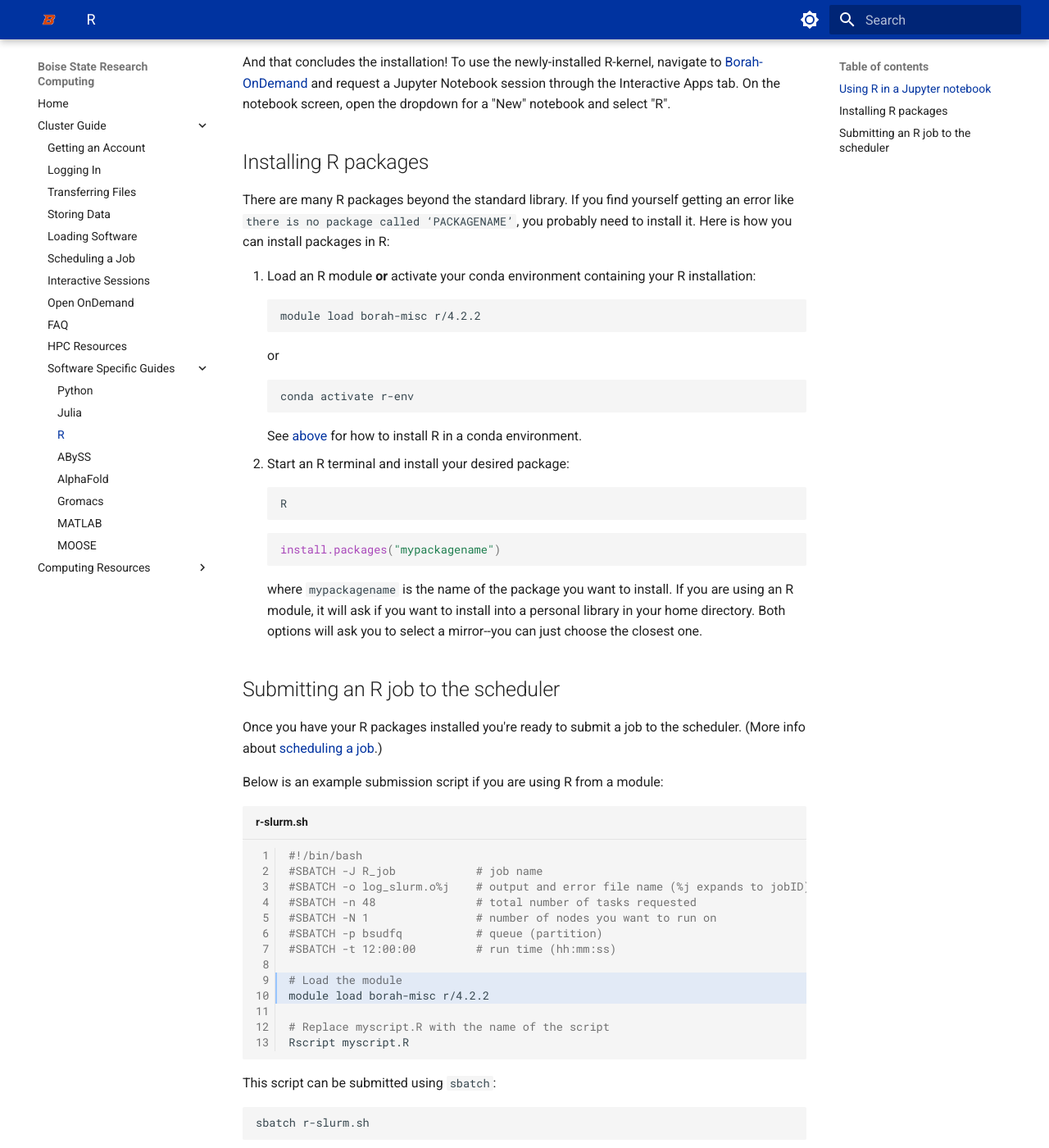
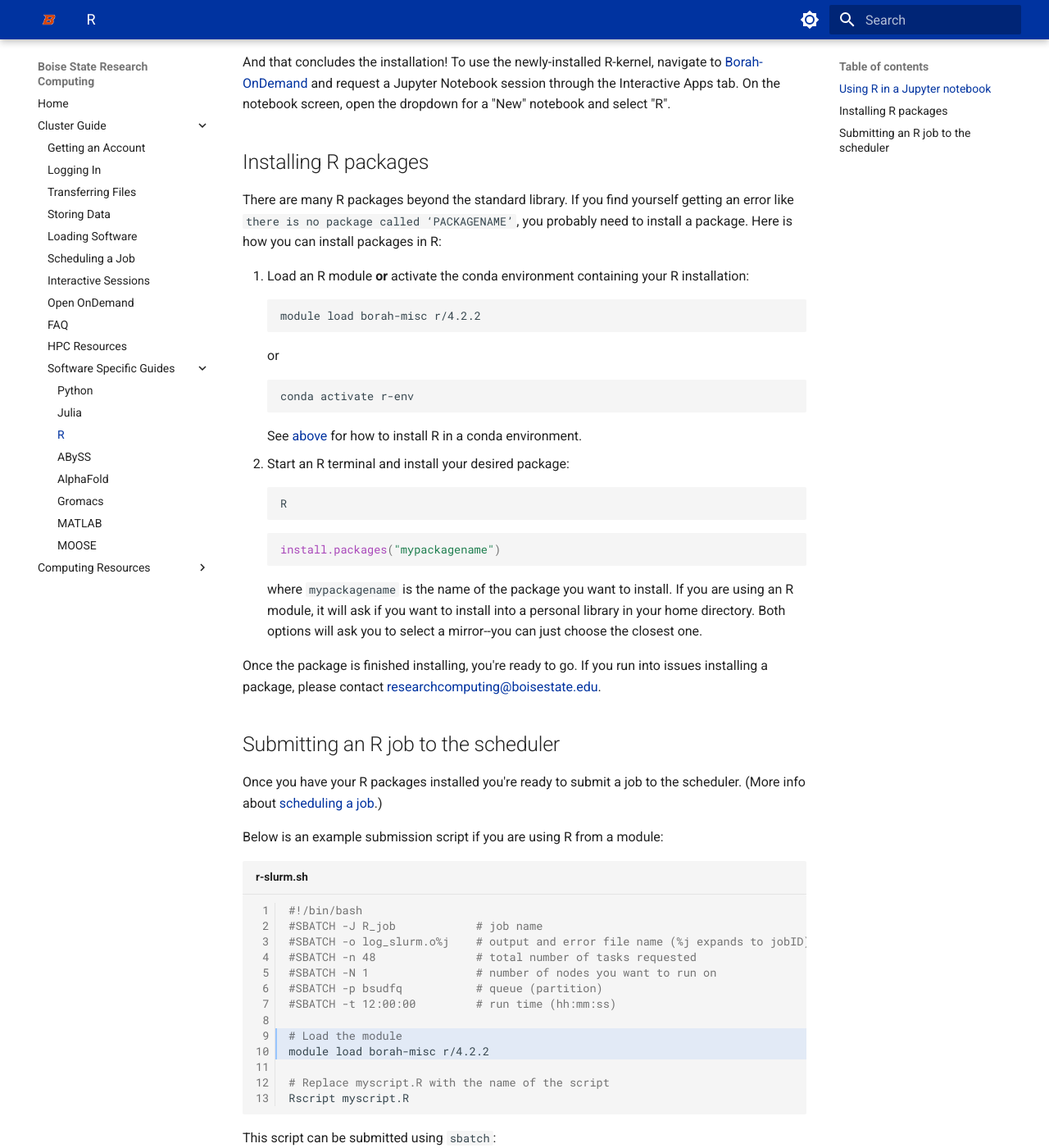
Before and after one commit to bsurc/docs, an MkDocs documentation site: the page built from docs/r.md, in a window 1280 px wide and 1400 px high, scrolled down 942 px. Shown: the whole window at 82% size. Built offline with MkDocs 1.6.1 and Material for MkDocs 9.7.7, drawn with Linux system fonts in a browser that asks for light colours.

Commit message:
Update wording and add conclusion

````diff
--- a/docs/r.md
+++ b/docs/r.md
@@ -35,10 +35,10 @@ On the notebook screen, open the dropdown for a "New" notebook and select "R".
 ## Installing R packages
 
 There are many R packages beyond the standard library.
-If you find yourself getting an error like `there is no package called ‘PACKAGENAME’`, you probably need to install it.
+If you find yourself getting an error like `there is no package called ‘PACKAGENAME’`, you probably need to install a package.
 Here is how you can install packages in R:
 
-1. Load an R module **or** activate your conda environment containing your R installation:
+1. Load an R module **or** activate the conda environment containing your R installation:
     ```bash
     module load borah-misc r/4.2.2
     ```
@@ -57,6 +57,9 @@ Here is how you can install packages in R:
     where `mypackagename` is the name of the package you want to install.
     If you are using an R module, it will ask if you want to install into a personal library in your home directory.
     Both options will ask you to select a mirror--you can just choose the closest one.
+
+Once the package is finished installing, you're ready to go.
+If you run into issues installing a package, please contact [researchcomputing@boisestate.edu](mailto:researchccomputing@boisestate.edu).
 
 ## Submitting an R job to the scheduler
 
````
